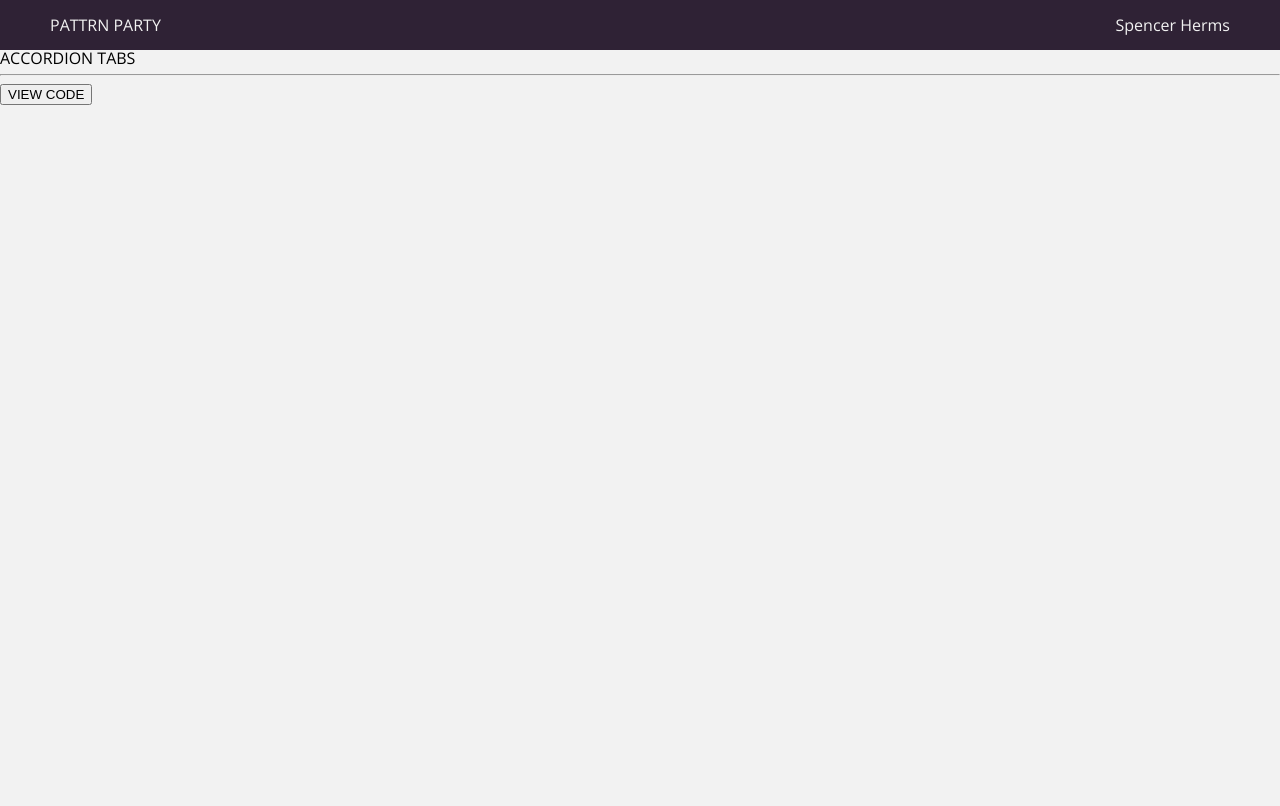
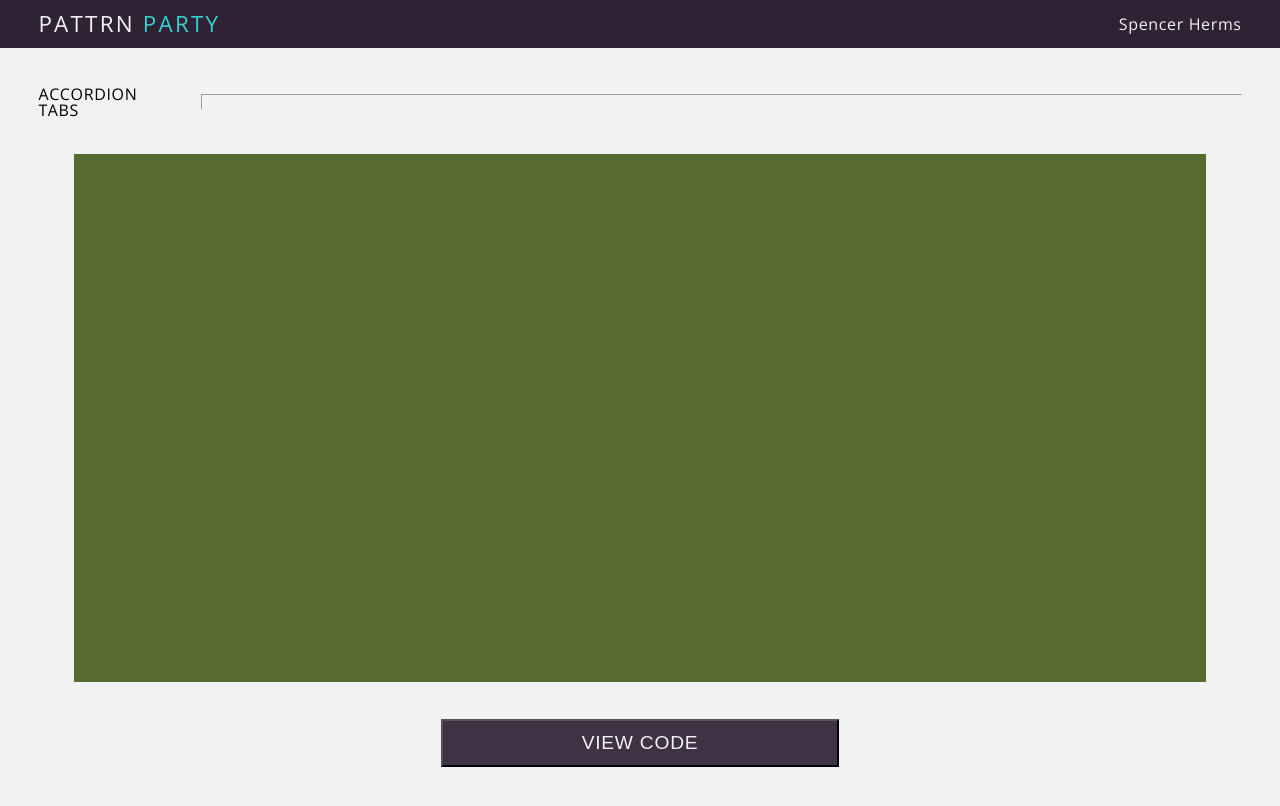
Before and after one commit to PreciseSlice/pattrn-party, a plain HTML site: page index.html in a window 1280 px wide. Drawn offline with nearby package versions, Linux system fonts and the light colour scheme.

Commit message:
style buttons and accordion tab elements

```diff
--- a/styles.css
+++ b/styles.css
@@ -1,11 +1,22 @@
-html {
-  min-height: 100%
+html, body {
+  height: 100%;
+  min-height: 100%;
 }
 
 body {
   background-color: #F2F2F2;
-  min-height: 100%;
   font-family: 'Open Sans', sans-serif;
+  letter-spacing: 0.04em;
+}
+
+button {
+  background-color: #3F3244;
+  color: #F2F2F2;
+  font-weight: 300;
+  font-size: 1.2em;
+  height: 6%;
+  letter-spacing: 0.04em;
+  width: 33%;
 }
 
 header {
@@ -13,14 +24,51 @@ header {
   background-color: #2F2235;
   color: #F2F2F2;
   display: flex;
-  height: 50px;
+  height: 6%;
   justify-content: space-between;
 }
 
 header h1 {
-  margin-left: 50px;
+  margin-left: 3%;
+  font-size: 1.4em;
+  font-weight: 300;
+  letter-spacing: 0.1em;
 }
 
 header h3 {
-  margin-right: 50px;
+  margin-right: 3%;
 }
+
+.header-span {
+  color: #34D1D1;
+}
+
+.main {
+  height: 100%;
+  margin: 3% 3%;
+}
+
+.accordion {
+  display: flex;
+  flex-direction: column;
+  height: 100%;
+}
+
+.accordion-tabs-title {
+  display: flex;
+}
+
+.accordion-tabs-title hr {
+  width: 90%;
+  margin-left: 2%;
+}
+
+.accordion-tabs {
+  background-color: darkolivegreen;
+  margin: 3% 3%;
+  height: 66%;
+}
+
+.accordion button {
+  align-self: center;
+}
```
